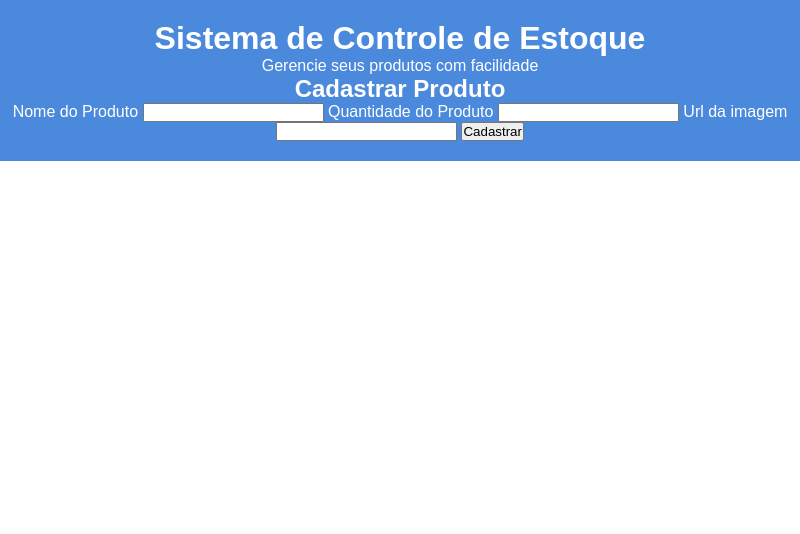
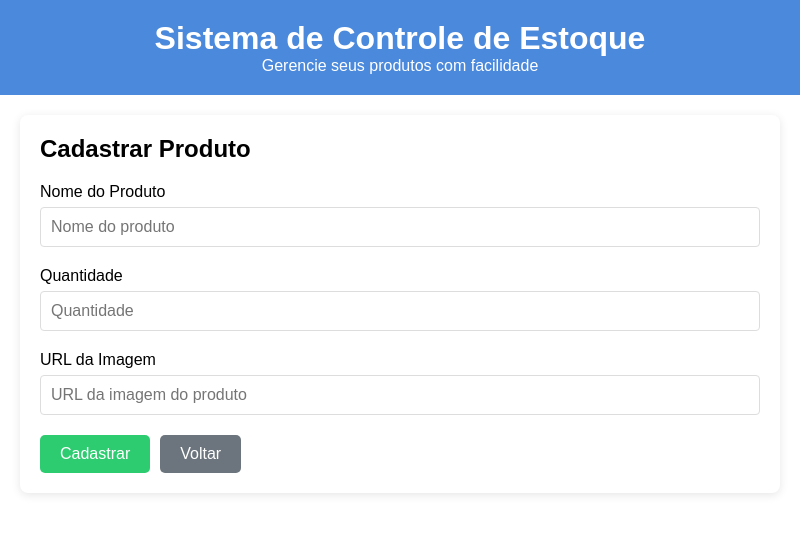
Before and after one commit to WelCharJR/app-estoque-electron, an Electron app: page src/views/cadastro.html in a window 800 px wide. Drawn offline with Linux system fonts and the light colour scheme.

Commit message:
Avançando no js

```diff
--- a/src/js/cadastro.js
+++ b/src/js/cadastro.js
@@ -1,17 +1,28 @@
 var formProduto = document.getElementById("form-produto")
+
+var listaProdutos = []
 
 function cadastrarProduto(event) {
     event.preventDefault()
 
     var produto = document.getElementById("nome-produto").value
     var quantidade = document.getElementById("quantidade-produto").value
-    var imagem = document.getElementById("url-imagem").value
+    var imagem = document.getElementById("imagem-produto").value
 
     console.log(produto)
     console.log(quantidade)
     console.log(imagem)
 
+    var objetoProduto = {
+        nome: produto,
+        quantidade: quantidade,
+        imagem: imagem
+    }
+
     console.log("Função cadastrarProduto chamada")
+
+    listaProdutos.push(objetoProduto)
+    console.log(listaProdutos)
 }
 
 formProduto.addEventListener("submit", cadastrarProduto)
--- a/src/style/cadastro.css
+++ b/src/style/cadastro.css
@@ -1,13 +1,75 @@
-* { /* Seletor universal que afeta todos os elementos da página */
-  box-sizing: border-box; /* Define que o padding e a borda não aumentam o tamanho total do elemento */
-  padding: 0; /* Remove todo o espaçamento interno dos elementos */
-  margin: 0; /* Remove todo o espaçamento externo dos elementos */
-  font-family: Arial; /* Define a fonte padrão como Arial para todos os elementos */
+* {
+  box-sizing: border-box;
+  padding: 0;
+  margin: 0;
+  font-family: Arial;
 }
 
-.header { /* Estilo para elementos com classe 'header' */
-  background-color: #4B89DC; /* Define a cor de fundo como azul */
-  color: white; /* Define a cor do texto como branco */
-  padding: 20px 0; /* Adiciona espaçamento interno de 20px no topo e base, sem espaçamento nas laterais */
-  text-align: center; /* Centraliza o texto horizontalmente */
+.header {
+  background-color: #4B89DC;
+  color: white;
+  padding: 20px 0;
+  text-align: center;
 }
+
+.container {
+  max-width: 1100px;
+  margin: 0 auto;
+  padding: 0 20px;
+  overflow: hidden;
+}
+
+.card {
+  background: #fff;
+  border-radius: 8px;
+  box-shadow: 0 2px 10px rgba(0, 0, 0, 0.1);
+  padding: 20px;
+  margin: 20px 0;
+}
+
+label {
+  display: block;
+  margin-top: 20px;
+}
+
+input {
+  width: 100%;
+  margin-top: 6px;
+  padding: 10px;
+  border: 1px solid #ddd;
+  border-radius: 4px;
+  font-size: 16px;
+}
+
+input:focus {
+  outline: none;
+  border-color: var(--primary-color);
+}
+
+.button-success {
+  color: #fff;
+  border: none;
+  padding: 10px 20px;
+  border-radius: 5px;
+  cursor: pointer;
+  text-decoration: none;
+  font-size: 16px;
+  background-color: #2ECC71;
+}
+
+.button-back {
+  color: #fff;
+  border: none;
+  padding: 10px 20px;
+  border-radius: 5px;
+  cursor: pointer;
+  text-decoration: none;
+  font-size: 16px;
+  background-color: #6C757D;
+}
+
+.form-footer {
+  display: flex;
+  gap: 10px;
+  margin-top: 20px;
+}
--- a/src/views/cadastro.html
+++ b/src/views/cadastro.html
@@ -9,32 +9,32 @@
 </head>
 
 <body>
-    <header class="header"> <!-- Cabeçalho da página com classe 'header' para estilização -->
-        <h1>Sistema de Controle de Estoque</h1> <!-- Título principal da página (nível 1) -->
-        <p>Gerencie seus produtos com facilidade</p> <!-- Parágrafo com texto descritivo -->
+    <header class="header">
+        <h1>Sistema de Controle de Estoque</h1>
+        <p>Gerencie seus produtos com facilidade</p>
+    </header>
 
     <div class="container">
-
         <div class="card">
             <h2>Cadastrar Produto</h2>
 
             <form id="form-produto">
                 <label for="nome-produto">Nome do Produto</label>
-                    <input type="text" id="nome-produto" required>
+                <input type="text" id="nome-produto" class="form-input" placeholder="Nome do produto" required>
 
-                    <label for="quantidade-produto">Quantidade do Produto</label>
-                    <input type="number" id="quantidade-produto" required>
+                <label for="quantidade-produto">Quantidade</label>
+                <input type="number" id="quantidade-produto" class="form-input" placeholder="Quantidade" min="0"
+                    required>
 
-                    <label for="url-imagem">Url da imagem</label>
-                    <input type="url" id="url-imagem" >
+                <label for="imagem-produto">URL da Imagem</label>
+                <input type="text" id="imagem-produto" class="form-input" placeholder="URL da imagem do produto">
 
-
-                    <button type="submit">Cadastrar</button>
+                <div class="form-footer">
+                    <button type="submit" class="button-success">Cadastrar</button>
+                    <a href="dashboard.html" class="button-back">Voltar</a>
+                </div>
             </form>
-
-
         </div>
-
     </div>
     </header>
     <script src="../js/cadastro.js"></script>
```
Lines whose indentation alone changed are shown as unchanged.
